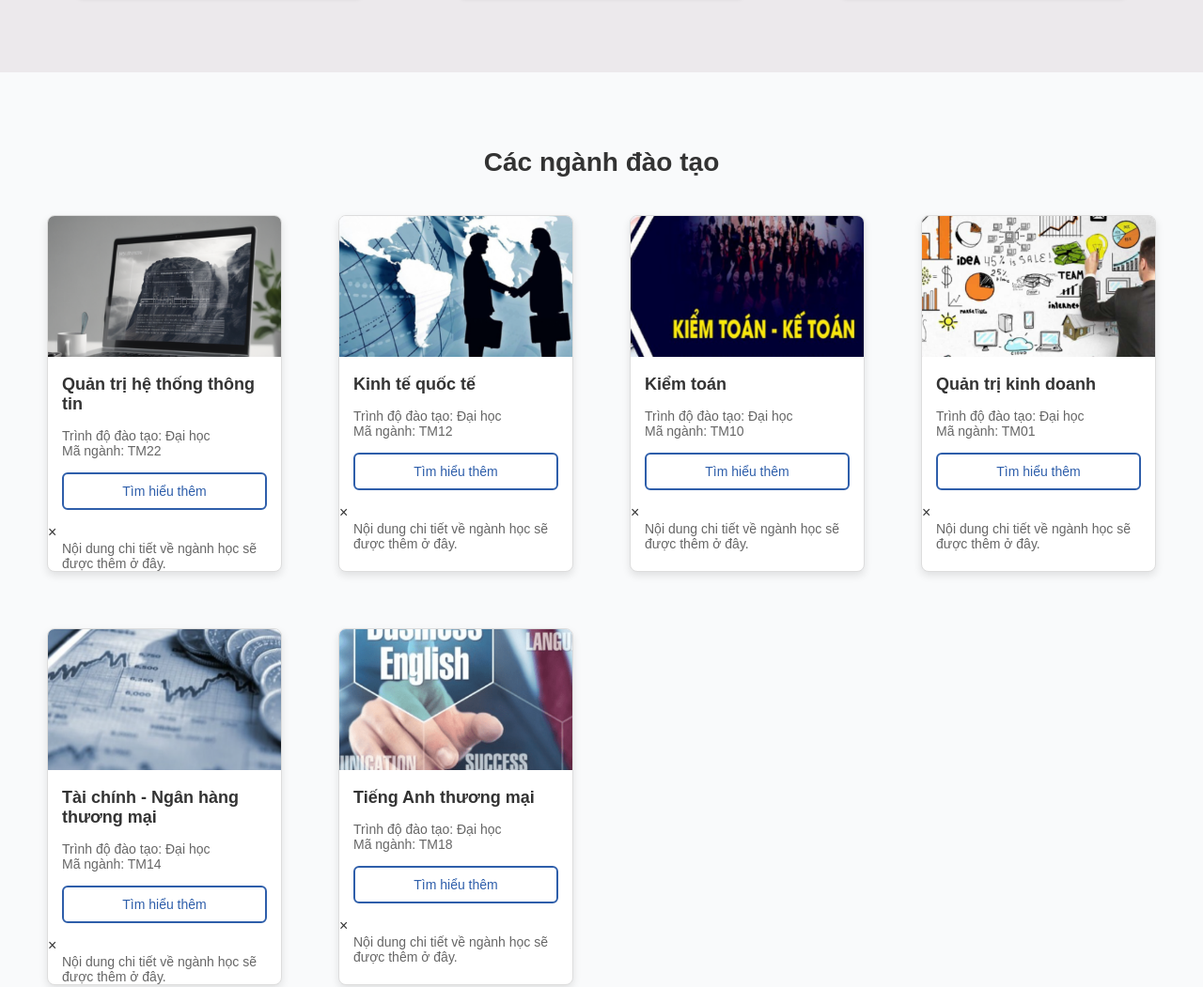
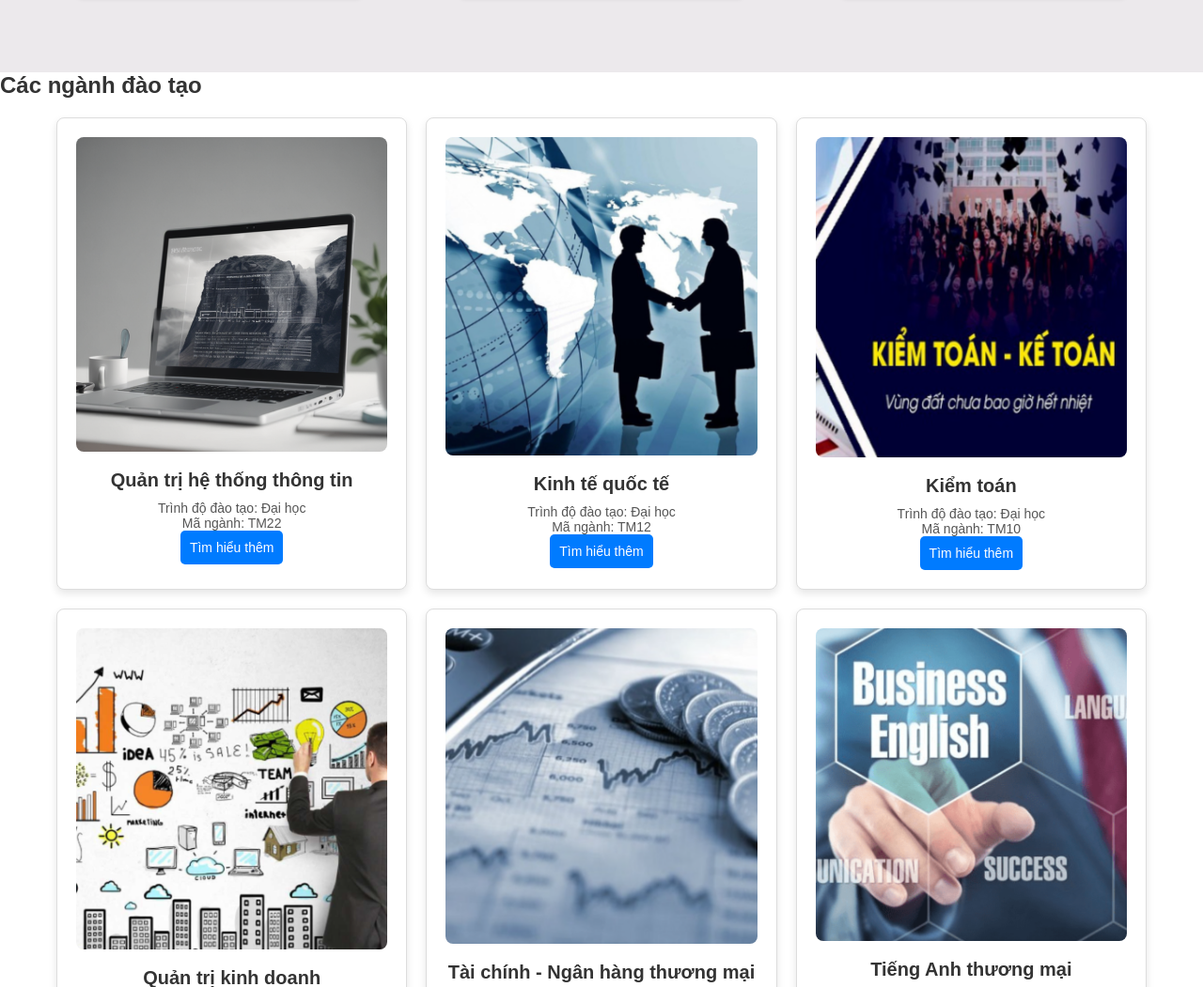
Before and after one commit to phuonganh138/quangcaotruonghoc, a plain HTML site: page nganhdaotao.html in a window 1280 px wide. Shown: the part 669-1720 px from the top of the page at 94% size. Drawn offline with Linux system fonts and the light colour scheme; files that its build step writes are made by us from their sources.

Commit message:
Update nganhdaotao.css

```diff
--- a/css/nganhdaotao.css
+++ b/css/nganhdaotao.css
@@ -159,73 +159,103 @@ body {
 
 /* Phần "Các ngành đào tạo" */
 
-.programs {
-    text-align: center;
-    padding: 50px;
-    background-color: #f9fafb;
+/* Cấu trúc Grid cho các program card */
+.programs-grid {
+    display: grid;
+    grid-template-columns: repeat(3, 1fr);  /* 3 cột đều nhau */
+    gap: 20px;  /* Khoảng cách giữa các hộp */
+    max-width: 1200px; /* Giới hạn độ rộng tối đa */
+    margin: 0 auto; /* Căn giữa lưới */
+    padding: 20px;
 }
 
-.programs h2 {
-    font-size: 28px;
-    color: #333;
-    margin-bottom: 40px;
-    margin-top: 30px;
-}
-
-.programs-grid {
-    display: grid;
-    grid-template-columns: repeat(auto-fill, minmax(250px, 1fr));
-    gap: 60px;
-    max-width: 1200px;
-    margin: 0 auto;
-}
-
+/* Style cho program card */
 .program-card {
-    background-color: #ffffff;
+    background-color: #fff;
     border: 1px solid #ddd;
+    padding: 20px;
     border-radius: 8px;
-    overflow: hidden;
-    box-shadow: 0px 4px 8px rgba(0, 0, 0, 0.1);
-    text-align: left;
+    text-align: center;
+    box-shadow: 0 4px 8px rgba(0, 0, 0, 0.1); /* Thêm bóng đổ */
+    position: relative;
 }
 
 .program-card img {
-    width: 100%;
-    height: 150px;
-    object-fit: cover;
+    max-width: 100%;
+    border-radius: 8px;
+    margin-bottom: 15px;
 }
 
 .program-card h3 {
-    font-size: 18px;
+    font-size: 20px;
     color: #333;
-    padding: 15px;
+    margin-bottom: 10px;
 }
 
 .program-card p {
     font-size: 14px;
-    color: #666;
-    padding: 0 15px;
+    color: #555;
 }
 
-.learn-more {
-    display: block;
-    width: calc(100% - 30px);
-    margin: 15px auto;
+/* Nút "Tìm hiểu thêm" */
+.program-card button.learn-more {
+    background-color: #007BFF;
+    color: white;
+    border: none;
     padding: 10px;
-    text-align: center;
-    color: #2e5eaa;
-    border: 2px solid #2e5eaa;
-    border-radius: 6px;
+    cursor: pointer;
+    border-radius: 5px;
     font-size: 14px;
-    background-color: transparent;
-    cursor: pointer;
-    transition: background-color 0.3s, color 0.3s;
 }
 
-.learn-more:hover {
-    background-color: #2e5eaa;
-    color: #fff;
+.program-card button.learn-more:hover {
+    background-color: #0056b3;
 }
+
+/* Popup Overlay */
+.popup {
+    display: none;
+    position: fixed;
+    top: 0;
+    left: 0;
+    width: 100%;
+    height: 100%;
+    background-color: rgba(0, 0, 0, 0.7); /* Màu nền xám mờ cho toàn bộ trang */
+    justify-content: center;
+    align-items: center;
+    z-index: 9999; /* Đảm bảo popup hiển thị trên tất cả */
+}
+
+/* Popup Content */
+.popup-content {
+    background-color: #fff;
+    padding: 20px;
+    border-radius: 8px;
+    width: 300px;
+    text-align: center;
+    position: relative;
+    z-index: 10000; /* Đảm bảo nội dung popup không bị ẩn */
+}
+
+.popup-title {
+    font-weight: bold;
+    text-transform: uppercase; /* Viết hoa */
+    font-size: 20px;
+    margin-bottom: 10px;
+}
+
+.close {
+    position: absolute;
+    top: 10px;
+    right: 10px;
+    font-size: 20px;
+    cursor: pointer;
+}
+
+.close:hover {
+    color: red;
+}
+
 
 
 /*Chân trang*/
```
